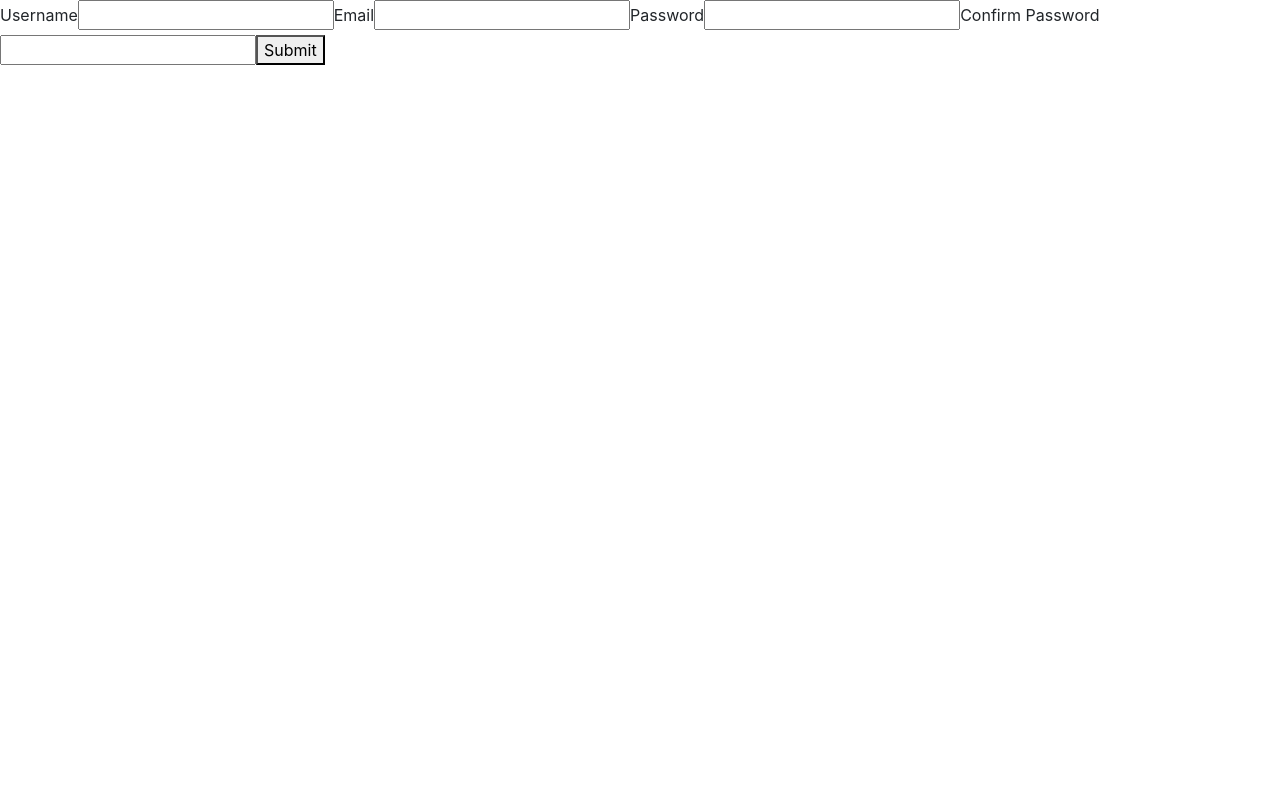
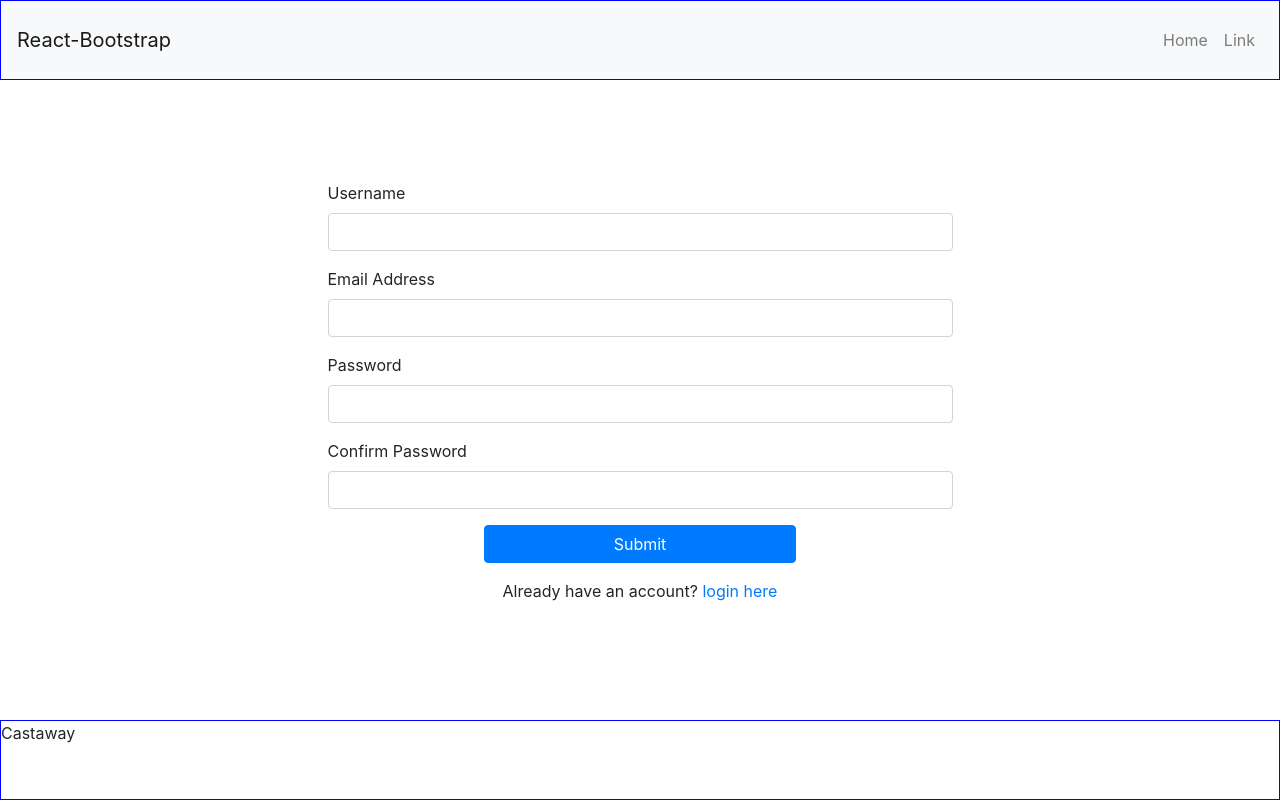
Before and after one commit to PrathamSoni/CastAway, a React (Create React App) app in the folder frontend/: page /signup in a window 1280 px wide. Built offline with nearby package versions, Linux system fonts and the light colour scheme.

Commit message:
auth styling

```diff
--- a/frontend/src/App.js
+++ b/frontend/src/App.js
@@ -6,8 +6,8 @@ import Create from './create/Create';
 import Sent from './sent/Sent';
 import Recieved from './recieved/Recieved';
 import About from './about/About';
-import Login from './login/Login';
-import Signup from './signup/Signup';
+import Login from './auth/Login';
+import Signup from './auth/Signup';
 
 import Navbar from './components/Navbar';
 import Footer from './components/Footer';
@@ -31,22 +31,24 @@ const App = () => {
     { title: 'About', path: 'About', component: About, id: 4 },
   ];
 
-
   console.log(token);
-  if(!token) {
+  if (!token) {
     return (
       <>
         <BrowserRouter>
+          <Navbar />
           <Switch>
             <Route path="/signup">
-          <Signup/>
+              <Signup />
             </Route>
             <Route path="/">
               <Login setToken={setToken} />
             </Route>
           </Switch>
+          <Footer />
         </BrowserRouter>
-    </>);
+      </>
+    );
   }
 
   return (
--- /dev/null
+++ b/frontend/src/auth/Auth.scss
@@ -0,0 +1,28 @@
+.auth-body {
+  height: 80vh;
+  display: flex;
+  flex-direction: column;
+  align-items: center;
+  justify-content: center;
+  width: 100%;
+
+  form {
+    display: flex;
+    flex-direction: column;
+    align-items: center;
+    justify-content: center;
+    width: 50%;
+
+    .form-group {
+      width: 100%;
+    }
+
+    .btn {
+      width: 50%;
+    }
+  }
+
+  .disclaimer {
+    margin-top: 1rem;
+  }
+}
--- /dev/null
+++ b/frontend/src/auth/Login.js
@@ -0,0 +1,67 @@
+import React from 'react';
+import { Link } from 'react-router-dom';
+import { useFormik } from 'formik';
+import Axios from 'axios';
+
+import Container from 'react-bootstrap/Container';
+import Row from 'react-bootstrap/Row';
+import Col from 'react-bootstrap/Col';
+import Form from 'react-bootstrap/Form';
+import Button from 'react-bootstrap/Button';
+
+import './Auth.scss';
+
+const Login = ({ setToken }) => {
+  const formik = useFormik({
+    initialValues: {
+      username: '',
+      password: '',
+    },
+    onSubmit: (values) => {
+      Axios.post('https://castaway-304704.uc.r.appspot.com/api/login/', {
+        username: values.username,
+        password: values.password,
+      }).then((res) => {
+        setToken(res.data.token);
+        localStorage.setItem('token', res.data.token);
+      });
+    },
+  });
+
+  return (
+    <Container fluid className="auth-body">
+      <Form onSubmit={formik.handleSubmit}>
+        <Form.Group controlId="username">
+          <Form.Label htmlFor="username">Email address</Form.Label>
+          <Form.Control
+            id="username"
+            name="username"
+            type="text"
+            onChange={formik.handleChange}
+            value={formik.values.username}
+          />
+        </Form.Group>
+
+        <Form.Group controlId="password">
+          <Form.Label htmlFor="password">Password</Form.Label>
+          <Form.Control
+            id="password"
+            name="password"
+            type="password"
+            onChange={formik.handleChange}
+            value={formik.values.password}
+          />
+        </Form.Group>
+
+        <Button variant="primary" type="submit">
+          Submit
+        </Button>
+      </Form>
+      <p className="disclaimer">
+        Don't have an account? <Link to="/signup">Sign up here</Link>
+      </p>
+    </Container>
+  );
+};
+
+export default Login;
--- /dev/null
+++ b/frontend/src/auth/Signup.js
@@ -0,0 +1,90 @@
+import React from 'react';
+import { Link } from 'react-router-dom';
+import { useFormik } from 'formik';
+import Axios from 'axios';
+
+import Container from 'react-bootstrap/Container';
+import Row from 'react-bootstrap/Row';
+import Col from 'react-bootstrap/Col';
+import Form from 'react-bootstrap/Form';
+import Button from 'react-bootstrap/Button';
+
+import './Auth.scss';
+
+const Signup = ({ setToken }) => {
+  const formik = useFormik({
+    initialValues: {
+      username: '',
+      password1: '',
+      password2: '',
+      email: '',
+    },
+    onSubmit: (values) => {
+      Axios.post('https://castaway-304704.uc.r.appspot.com/api/signup/', {
+        username: values.username,
+        password1: values.password1,
+        password2: values.password2,
+        email: values.email,
+      }).then((res) => {});
+    },
+  });
+
+  return (
+    <Container fluid className="auth-body">
+      <Form onSubmit={formik.handleSubmit}>
+        <Form.Group controlId="username">
+          <Form.Label htmlFor="username">Username</Form.Label>
+          <Form.Control
+            id="username"
+            name="username"
+            type="text"
+            onChange={formik.handleChange}
+            value={formik.values.username}
+          />
+        </Form.Group>
+
+        <Form.Group controlId="email">
+          <Form.Label htmlFor="email">Email Address</Form.Label>
+          <Form.Control
+            id="email"
+            name="email"
+            type="email"
+            onChange={formik.handleChange}
+            value={formik.values.email}
+          />
+        </Form.Group>
+
+        <Form.Group controlId="password1">
+          <Form.Label htmlFor="password1">Password</Form.Label>
+          <Form.Control
+            id="password1"
+            name="password1"
+            type="password"
+            onChange={formik.handleChange}
+            value={formik.values.password1}
+          />
+        </Form.Group>
+
+        <Form.Group controlId="password2">
+          <Form.Label htmlFor="password2">Confirm Password</Form.Label>
+          <Form.Control
+            id="password2"
+            name="password2"
+            type="password"
+            onChange={formik.handleChange}
+            value={formik.values.password2}
+          />
+        </Form.Group>
+
+        <Button variant="primary" type="submit">
+          Submit
+        </Button>
+      </Form>
+      <p className="disclaimer">
+        Already have an account? <Link to="/login">login here</Link>
+      </p>
+    </Container>
+  );
+};
+
+export default Signup;
--- a/frontend/src/login/Login.js
+++ /dev/null
@@ -1,48 +0,0 @@
-import React from 'react';
-import { useFormik } from 'formik';
-import Axios from "axios";
-
-const Login = ({setToken}) => {
-    const formik = useFormik({
-        initialValues: {
-          username: '',
-          password: '',
-        },
-        onSubmit: values => {
-            Axios.post("https://castaway-304704.uc.r.appspot.com/api/login/",{username:values.username, password:values.password}).then((res) => {
-                setToken(res.data.token);
-                localStorage.setItem('token', res.data.token);
-            });
-        },
-      });
-
-    return (
-      <>
-        <form onSubmit={formik.handleSubmit}>
-
-        <label htmlFor="username">Username</label>
-        <input
-          id="username"
-          name="username"
-          type="text"
-          onChange={formik.handleChange}
-          value={formik.values.username}
-        />
-
-        <label htmlFor="password">Password</label>
-        <input
-          id="password"
-          name="password"
-          type="password"
-          onChange={formik.handleChange}
-          value={formik.values.password}
-        />
-
-        <button type="submit">Submit</button>
-      </form>
-      Don't have an account? <a href="/signup">Sign up here</a>
-      </>
-    );
-  };
-
-  export default Login;
--- a/frontend/src/signup/Signup.js
+++ /dev/null
@@ -1,67 +0,0 @@
-import React from 'react';
-import { useFormik } from 'formik';
-import Axios from "axios";
-
-const Signup = ({setToken}) => {
-    const formik = useFormik({
-        initialValues: {
-          username: '',
-          password1: '',
-          password2: '',
-          email: '',
-        },
-        onSubmit: values => {
-            Axios.post("https://castaway-304704.uc.r.appspot.com/api/signup/",
-              {username:values.username,
-              password1:values.password1,
-              password2:values.password2,
-              email:values.email
-            }).then((res) => {})
-        },
-      });
-
-    return (
-        <form onSubmit={formik.handleSubmit}>
-
-        <label htmlFor="username">Username</label>
-        <input
-          id="username"
-          name="username"
-          type="text"
-          onChange={formik.handleChange}
-          value={formik.values.username}
-        />
-
-        <label htmlFor="email">Email</label>
-        <input
-          id="email"
-          name="email"
-          type="email"
-          onChange={formik.handleChange}
-          value={formik.values.email}
-        />
-
-        <label htmlFor="password1">Password</label>
-        <input
-          id="password1"
-          name="password1"
-          type="password"
-          onChange={formik.handleChange}
-          value={formik.values.password1}
-        />
-
-        <label htmlFor="password2">Confirm Password</label>
-        <input
-          id="password2"
-          name="password2"
-          type="password"
-          onChange={formik.handleChange}
-          value={formik.values.password2}
-        />
-
-        <button type="submit">Submit</button>
-      </form>
-    );
-  };
-
-  export default Signup;
```
Also changed, not shown: 1 other file (tests, documents, lock files or other folders). Lines whose indentation alone changed are shown as unchanged.
